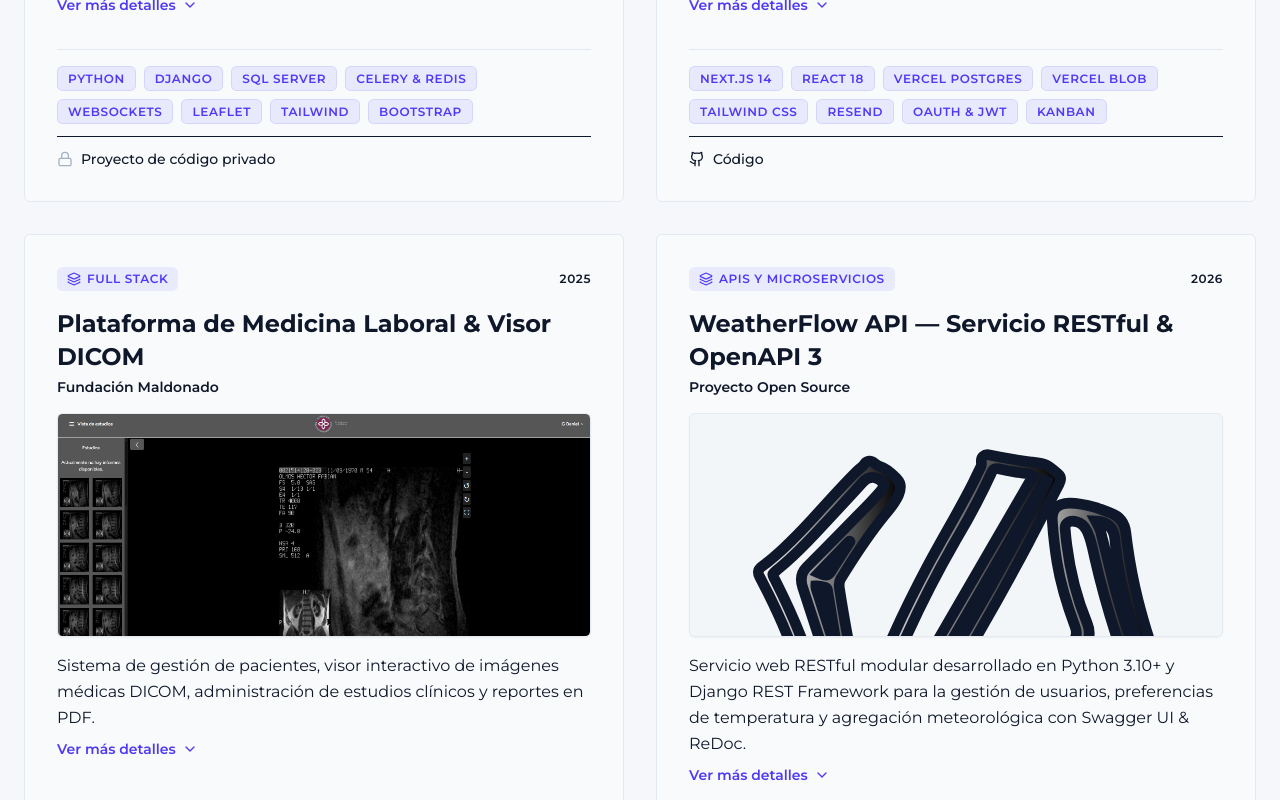
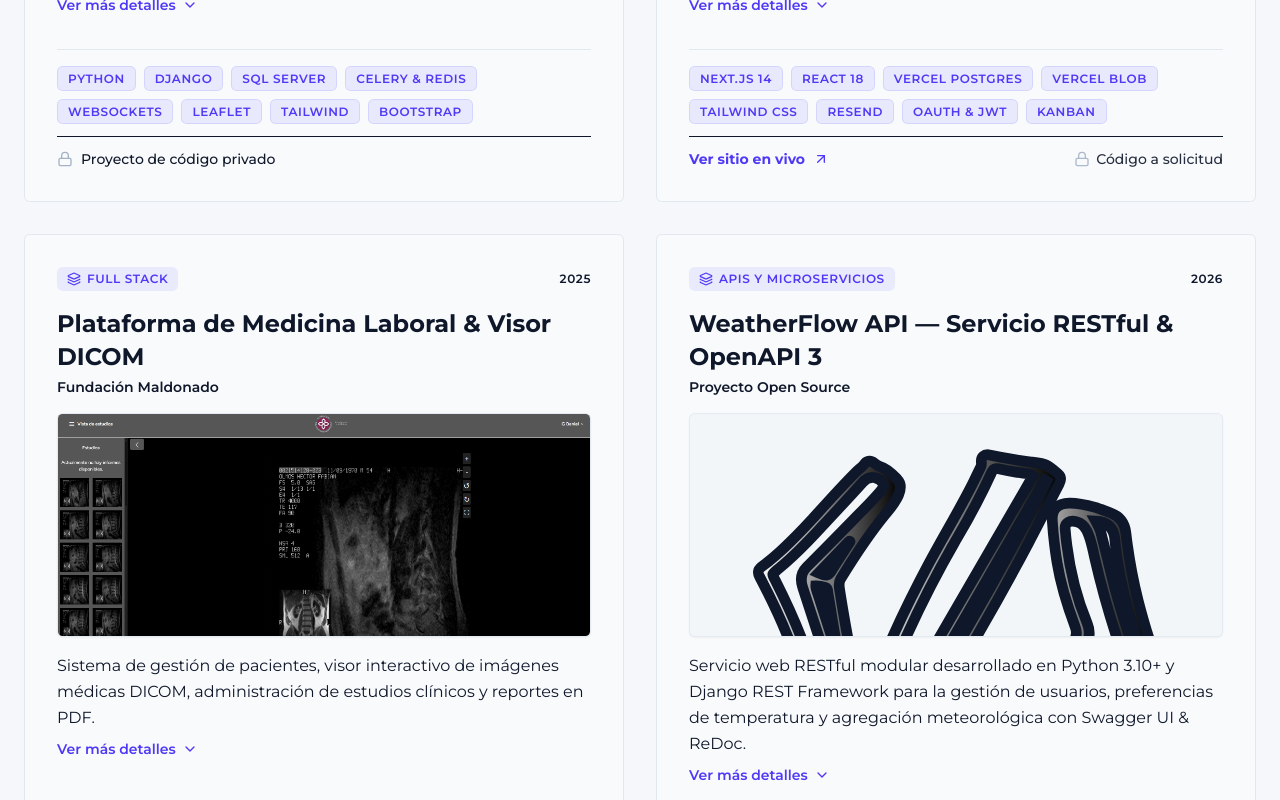
Before and after one commit to GustavoBaranda/Portfolio, a Next.js app: page /projects in a window 1280 px wide. Shown: the part 980-1780 px from the top of the page. Built offline with nearby package versions, Linux system fonts and the light colour scheme; no server answers.

Commit message:
feat(projects): add live demo link and code on demand status for GusFlow Kanban project

```diff
--- a/src/components/projects/ProjectCard.tsx
+++ b/src/components/projects/ProjectCard.tsx
@@ -112,7 +112,7 @@ export default function ProjectCard({ project, index }: ProjectCardProps) {
 
         {/* Links Footer or NDA Enterprise Badge */}
         {project.demoUrl || project.githubUrl ? (
-          <div className="flex flex-wrap items-center gap-3 sm:gap-4 pt-3 mt-3 border-t border-soft/50">
+          <div className="flex flex-wrap items-center justify-between gap-3 sm:gap-4 pt-3 mt-3 border-t border-soft/50">
             {project.demoUrl && (
               <a
                 href={project.demoUrl}
@@ -124,7 +124,7 @@ export default function ProjectCard({ project, index }: ProjectCardProps) {
                 <ArrowUpRight className="w-3.5 h-3.5 sm:w-4 sm:h-4" />
               </a>
             )}
-            {project.githubUrl && (
+            {project.githubUrl ? (
               <a
                 href={project.githubUrl}
                 target="_blank"
@@ -134,6 +134,11 @@ export default function ProjectCard({ project, index }: ProjectCardProps) {
                 <Github className="w-3.5 h-3.5 sm:w-4 sm:h-4" />
                 <span>Código</span>
               </a>
+            ) : (
+              <span className="inline-flex items-center gap-1.5 text-xs sm:text-sm font-medium text-muted opacity-90">
+                <Lock className="w-3.5 h-3.5 sm:w-4 sm:h-4 text-slate-400 opacity-80" />
+                <span>Código a solicitud</span>
+              </span>
             )}
           </div>
         ) : (
--- a/src/data/projectsData.ts
+++ b/src/data/projectsData.ts
@@ -62,8 +62,8 @@ export const PROJECTS: ProjectItem[] = [
     image: "/images/gusflow.svg",
     tags: ["Next.js 14", "React 18", "Vercel Postgres", "Vercel Blob", "Tailwind CSS", "Resend", "OAuth & JWT", "Kanban"],
     featured: true,
-    githubUrl: "https://github.com/GustavoBaranda/GusFlow-APP",
-    demoUrl: null,
+    githubUrl: null,
+    demoUrl: "https://gusflow.vercel.app/",
   },
   {
     id: "fundacion-medicina",
```
